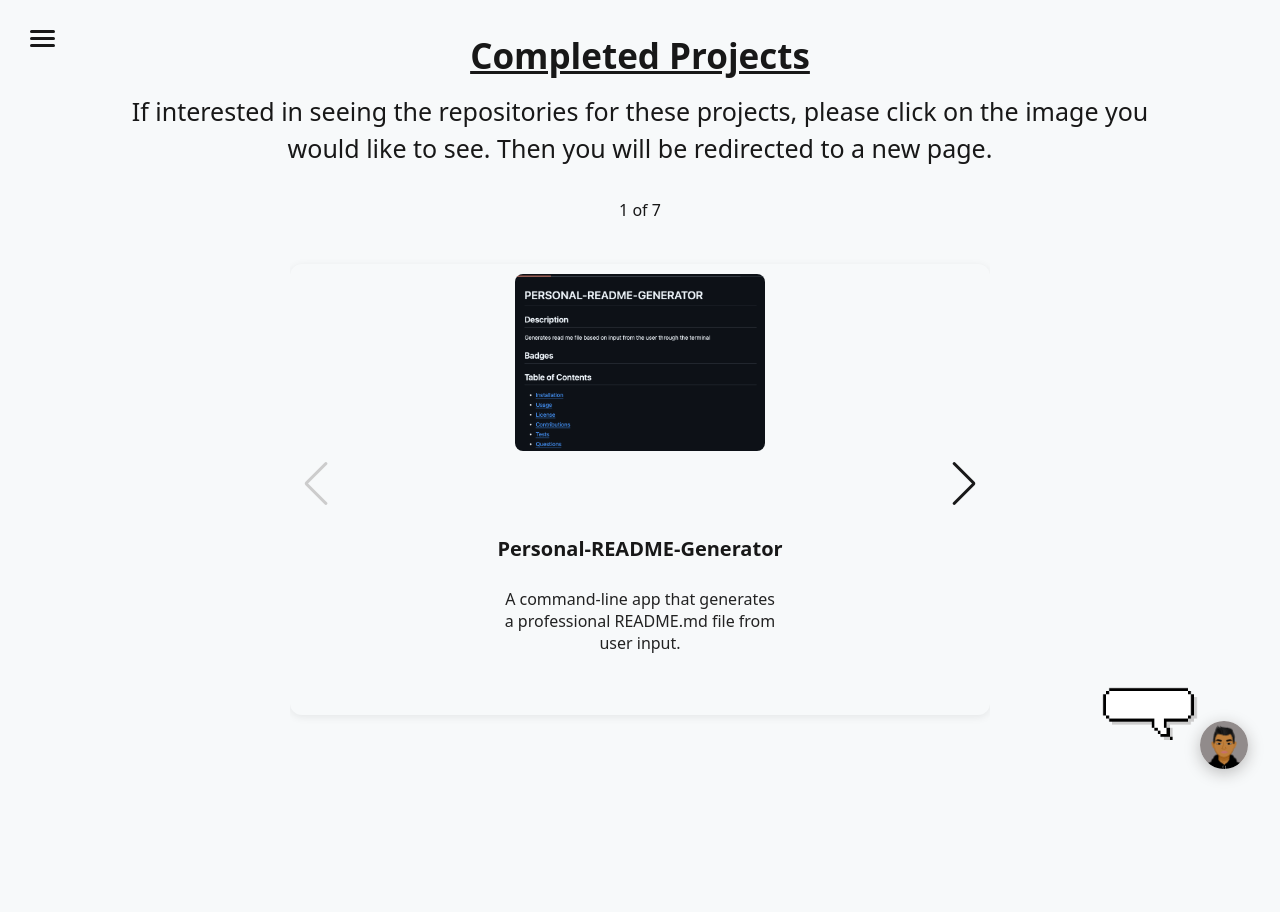
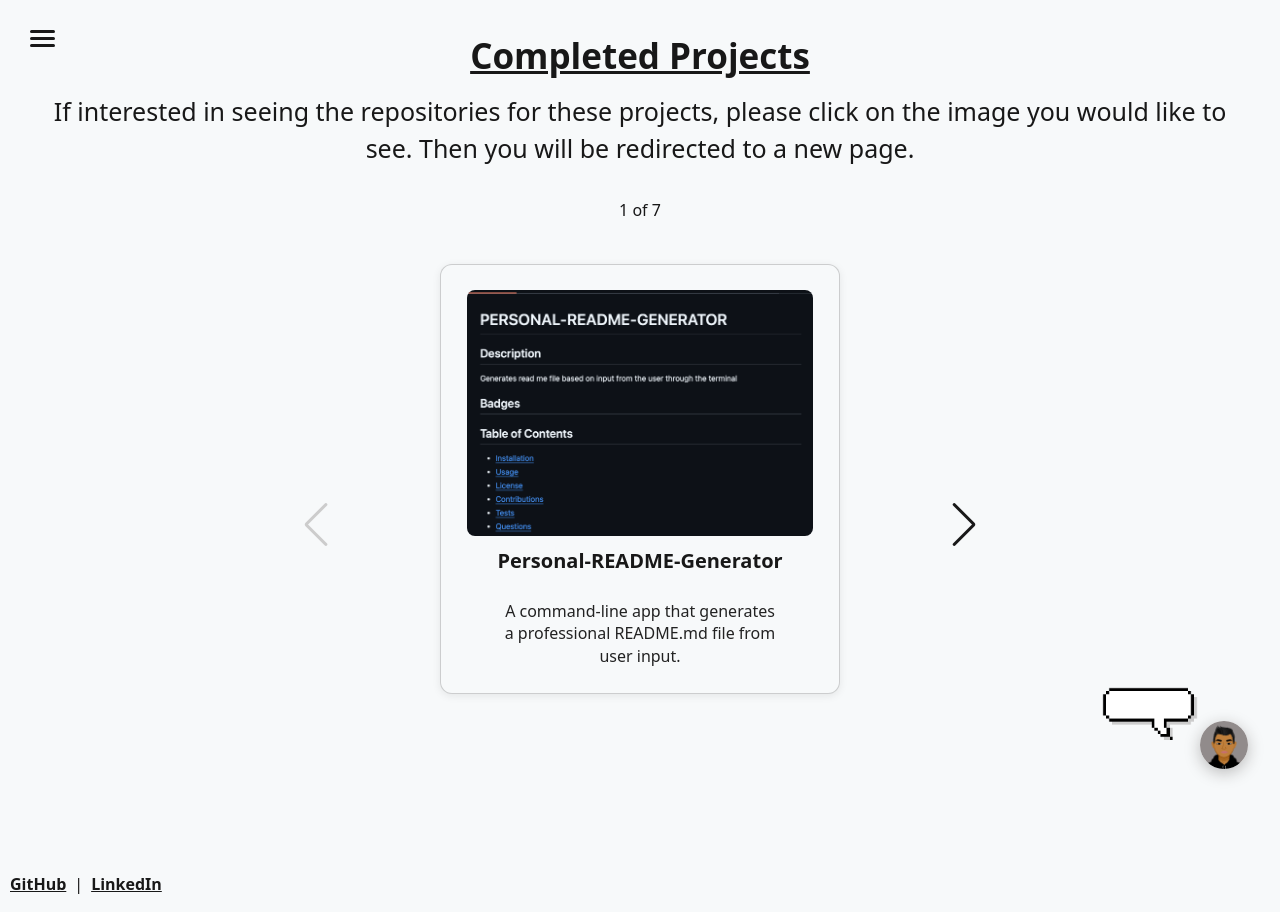
Before and after one commit to joshcord99/Joshua-Cordial-The-Programmer, a React (Vite) app in the folder client/: page /portfolio in a window 1280 px wide. Before the commit the page ends 800 px from the top, so only its background shows below. Built offline with nearby package versions, Linux system fonts and the light colour scheme.

Commit message:
fixed ai chat hallucinations

```diff
--- a/client/src/components/chatbotui.jsx
+++ b/client/src/components/chatbotui.jsx
@@ -35,6 +35,35 @@ Feel free to ask me anything about my background, work, or how to get in touch!`
   const [loading, setLoading] = useState(false);
   const [minimized, setMinimized] = useState(true);
   const chatEndRef = useRef(null);
+  const pendingPageNavigation = useRef(null);
+
+  const detectDirectPageRequest = (text) => {
+    const lower = text.toLowerCase();
+    if (/resume|cv/.test(lower) && /(show|see|want|view|open)/.test(lower))
+      return "/resume";
+    if (
+      /portfolio|project/.test(lower) &&
+      /(show|see|want|view|open)/.test(lower)
+    )
+      return "/portfolio";
+    if (
+      /contact|email|reach/.test(lower) &&
+      /(show|see|want|view|open)/.test(lower)
+    )
+      return "/contact";
+    if (
+      /about|bio|background|him|her|profile/.test(lower) &&
+      /(show|see|want|view|open)/.test(lower)
+    )
+      return "/";
+    return null;
+  };
+
+  const isAffirmative = (text) => {
+    return /^(y(es)?|ya|yep|yeah|sure|ok(ay)?|please|of course|go ahead|absolutely|certainly|definitely|why not|sounds good|let'?s do it|i do|i would|i want|i need|i'd like|i will|i am|i'm in)$/i.test(
+      text.trim()
+    );
+  };
 
   const systemPrompt = {
     role: "system",
@@ -94,7 +123,42 @@ Never make up information that's not on Joshua's site. If the requested info isn
     const navigateMatch = content.match(/\[NAVIGATE:(.+?)\]/);
     if (navigateMatch) {
       const path = navigateMatch[1].trim();
-      navigate(path);
+      let pageName = path === "/" ? "about" : path.replace("/", "");
+      const summary = content.replace(/\[NAVIGATE:(.+?)\]/g, "").trim();
+      let suggestPath = path;
+      let suggestPageName = pageName;
+      if (
+        /experience|work|job|career|background|cv/.test(summary.toLowerCase())
+      ) {
+        suggestPath = "/resume";
+        suggestPageName = "resume";
+      } else if (/project/.test(summary.toLowerCase())) {
+        suggestPath = "/portfolio";
+        suggestPageName = "portfolio";
+      } else if (/contact|email|reach/.test(summary.toLowerCase())) {
+        suggestPath = "/contact";
+        suggestPageName = "contact";
+      }
+      if (summary) {
+        setMessages((prev) => [
+          ...prev.slice(0, -1),
+          { ...prev[prev.length - 1], content: summary },
+          {
+            role: "assistant",
+            content: `Would you like to see his ${suggestPageName} page?`,
+          },
+        ]);
+        pendingPageNavigation.current = suggestPath;
+      } else {
+        setMessages((prev) => [
+          ...prev.slice(0, -1),
+          {
+            role: "assistant",
+            content: `Would you like to see his ${suggestPageName} page?`,
+          },
+        ]);
+        pendingPageNavigation.current = suggestPath;
+      }
       return;
     }
 
@@ -144,6 +208,36 @@ Never make up information that's not on Joshua's site. If the requested info isn
     e.preventDefault();
     if (!input.trim()) return;
 
+    const directPath = detectDirectPageRequest(input);
+    if (directPath) {
+      let pageName = directPath === "/" ? "about" : directPath.replace("/", "");
+      navigate(directPath);
+      setMessages((prev) => [
+        ...prev,
+        { role: "assistant", content: `Here is the ${pageName} page` },
+      ]);
+      pendingPageNavigation.current = null;
+      setInput("");
+      setLoading(false);
+      return;
+    }
+
+    if (pendingPageNavigation.current) {
+      if (isAffirmative(input)) {
+        const path = pendingPageNavigation.current;
+        let pageName = path === "/" ? "about" : path.replace("/", "");
+        navigate(path);
+        setMessages((prev) => [
+          ...prev,
+          { role: "assistant", content: `Here is the ${pageName} page` },
+        ]);
+        pendingPageNavigation.current = null;
+        setInput("");
+        setLoading(false);
+        return;
+      }
+    }
+
     const userMessage = { role: "user", content: input };
     const updatedMessages = [
       ...messages,
@@ -153,52 +247,6 @@ Never make up information that's not on Joshua's site. If the requested info isn
     setMessages(updatedMessages);
     setInput("");
     setLoading(true);
-
-    try {
-      const res = await fetch("/.netlify/functions/ask", {
-        method: "POST",
-        headers: { "Content-Type": "application/json" },
-        body: JSON.stringify({
-          messages: [systemPrompt, ...updatedMessages.slice(0, -1)],
-        }),
-      });
-      const data = await res.json();
-      setMessages((prev) => {
-        const newMessages = [...prev];
-        const idx = newMessages
-          .map((m) => m.role + m.content)
-          .lastIndexOf("assistantThinking...");
-        if (idx !== -1) {
-          newMessages[idx] = { role: "assistant", content: data.reply };
-        } else {
-          newMessages.push({ role: "assistant", content: data.reply });
-        }
-        return newMessages;
-      });
-    } catch (err) {
-      setMessages((prev) => {
-        const newMessages = [...prev];
-        const idx = newMessages
-          .map((m) => m.role + m.content)
-          .lastIndexOf("assistantThinking...");
-        if (idx !== -1) {
-          newMessages[idx] = {
-            role: "assistant",
-            content:
-              "Sorry, something went wrong while processing your request.",
-          };
-        } else {
-          newMessages.push({
-            role: "assistant",
-            content:
-              "Sorry, something went wrong while processing your request.",
-          });
-        }
-        return newMessages;
-      });
-    } finally {
-      setLoading(false);
-    }
   };
 
   return (
--- a/client/src/css/About.css
+++ b/client/src/css/About.css
@@ -46,12 +46,10 @@ header.aboutHead {
 
 .main-container {
   padding-top: 20px !important;
-  min-height: 100vh;
   display: flex;
   flex-direction: column;
-  justify-content: center;
+  flex: 1;
   box-sizing: border-box;
-  overflow-x: hidden;
 }
 
 @keyframes cursor {
--- a/client/src/css/App.css
+++ b/client/src/css/App.css
@@ -32,12 +32,9 @@
 html,
 body,
 #root {
-  height: 100%;
-  min-height: 100vh;
   margin: 0;
   padding: 0;
   box-sizing: border-box;
-  overflow-x: hidden;
 }
 body,
 html {
@@ -51,9 +48,9 @@ html {
 }
 
 .footer-away {
+  text-align: left;
+  flex-shrink: 0;
   margin-top: 20px;
-  margin-left: 0.5in;
-  text-align: left;
 }
 
 .text-center {
@@ -100,6 +97,7 @@ html {
   flex: 1;
   display: flex;
   flex-direction: column;
+  min-height: 0;
 }
 .main-content,
 .main-container {
--- a/client/src/css/Contact.css
+++ b/client/src/css/Contact.css
@@ -1,7 +1,7 @@
 header.contactHead {
   text-decoration: underline;
   color: var(--text-color);
-  font-size: 35px;
+  font-size: 2.2em;
   font-weight: bold;
 }
 
@@ -9,9 +9,17 @@ header.contactHead {
   padding-top: 20px !important;
 }
 
+.contact-logo {
+  max-width: 180px;
+  width: 40vw;
+  height: auto;
+  display: block;
+  margin: 0 auto 20px auto;
+}
+
 @media (max-width: 600px) {
   .contactHead {
-    font-size: 1em !important;
+    font-size: 1.6em !important;
     padding: 0.2em 0.4em !important;
     margin: 0.2em 0 !important;
   }
--- a/client/src/css/Footer.css
+++ b/client/src/css/Footer.css
@@ -10,7 +10,11 @@
 }
 .footer-away {
   text-align: left;
-  margin-left: 0;
+  width: 100%;
+  flex-shrink: 0;
+  margin-left: 0 !important;
+  margin-top: 20px;
+  padding-left: 10px;
 }
 
 .footer-away a {
--- a/client/src/css/Portfolio.css
+++ b/client/src/css/Portfolio.css
@@ -32,38 +32,33 @@
 
 .card {
   text-align: center;
-  padding: 10px;
+  padding: 2vw;
   background-color: var(--bg-color);
-  box-shadow: none;
-  border: none;
-  padding-bottom: 60px !important;
-  position: relative;
-  background: var(--bg-color);
+  box-shadow: 0 2px 8px rgba(0, 0, 0, 0.08);
   border-radius: 12px;
   overflow: hidden;
   margin-bottom: 1.5rem;
-  box-shadow: 0 2px 8px rgba(0, 0, 0, 0.08);
+  width: 100%;
+  max-width: 400px;
+  margin-left: auto;
+  margin-right: auto;
 }
 
 .image {
-  height: 250px;
-  width: 250px;
-  object-fit: cover;
-  border: none;
+  width: 100%;
+  max-width: 350px;
+  height: auto !important;
+  max-height: 40vw;
+  object-fit: contain;
   border-radius: 8px;
   display: block;
   margin: auto;
-  max-width: 100%;
-  height: auto !important;
-  max-height: 220px;
-  object-fit: contain;
 }
 
 .card a {
-  display: inline-block;
-  text-decoration: none;
-  width: 250px;
-  height: 250px;
+  display: block;
+  width: 100%;
+  max-width: 350px;
   margin: auto;
 }
 
@@ -113,7 +108,7 @@
   }
 }
 
-@media (max-width: 375px) {
+@media (max-width: 900px) {
   .carousel-container,
   .swiper,
   .swiper-wrapper,
@@ -122,10 +117,12 @@
   .card a,
   .image {
     width: 100% !important;
+    max-width: 100% !important;
     padding: 0 !important;
   }
   .image {
     height: auto !important;
+    max-height: 50vw;
   }
 }
 
--- a/client/src/css/Resume.css
+++ b/client/src/css/Resume.css
@@ -31,7 +31,6 @@
   padding-top: 32px !important;
   padding-left: 32px;
   padding-right: 32px;
-  max-width: 1100px;
   margin-left: auto;
   margin-right: auto;
 }
```
Also changed, not shown: 1 other file (tests, documents, lock files or other folders).
